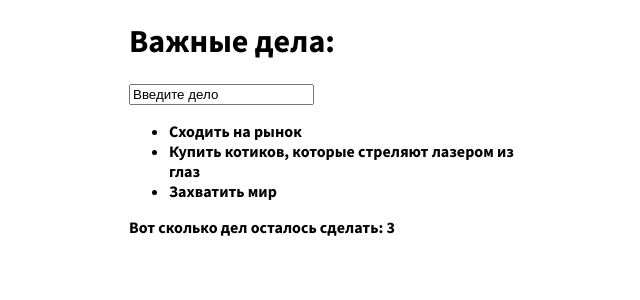
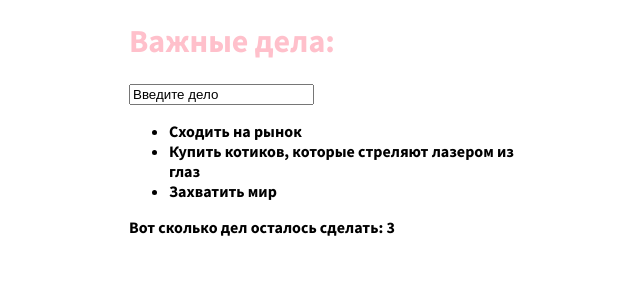
Before and after one commit to WebHeroSchool/React_app, a React (Create React App) app in the folder todo/: page / in a window 1280 px wide. Shown: the top 300 px of the page, without its empty margins (311-951 px from the left). Built offline with nearby package versions, Linux system fonts and the light colour scheme.

Commit message:
Work #23: CSS Modules

```diff
--- a/todo/src/components/App/App.js
+++ b/todo/src/components/App/App.js
@@ -2,7 +2,7 @@
 import ItemList from '../ItemList/ItemList.js';
 import Footer from '../Footer/Footer';
 import InputItem from '../InputItem/InputItem';
-import './App.css';
+import styles from './App.module.css';
 
 const todoItem = [
   {value: 'Сходить на рынок'},
@@ -10,8 +10,8 @@
   {value: 'Захватить мир'}
 ];
 
-const App = () => (<div className = 'wrap'>
-  <h1>Важные дела:</h1>
+const App = () => (<div className = {styles.wrap}>
+  <h1 className = {styles.title}>Важные дела:</h1>
   <InputItem />
   <ItemList todoItem={ todoItem }/>
   <Footer todoListAll={3}/>
--- a/todo/src/components/App/App.css
+++ b/todo/src/components/App/App.module.css
@@ -18,3 +18,7 @@
         width: 400px;
 
     }
+
+    .title {
+        color: pink;
+    }
```
